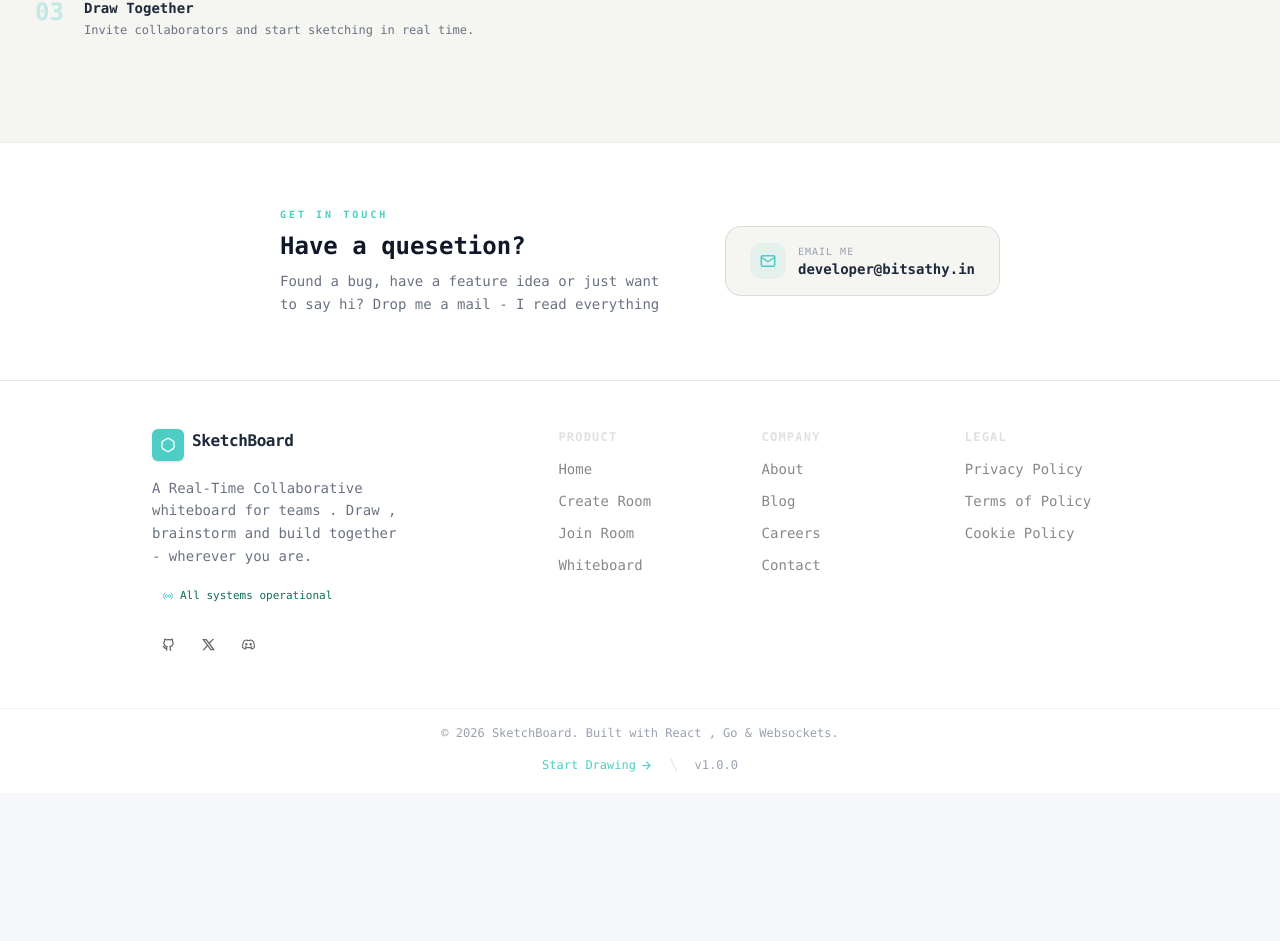
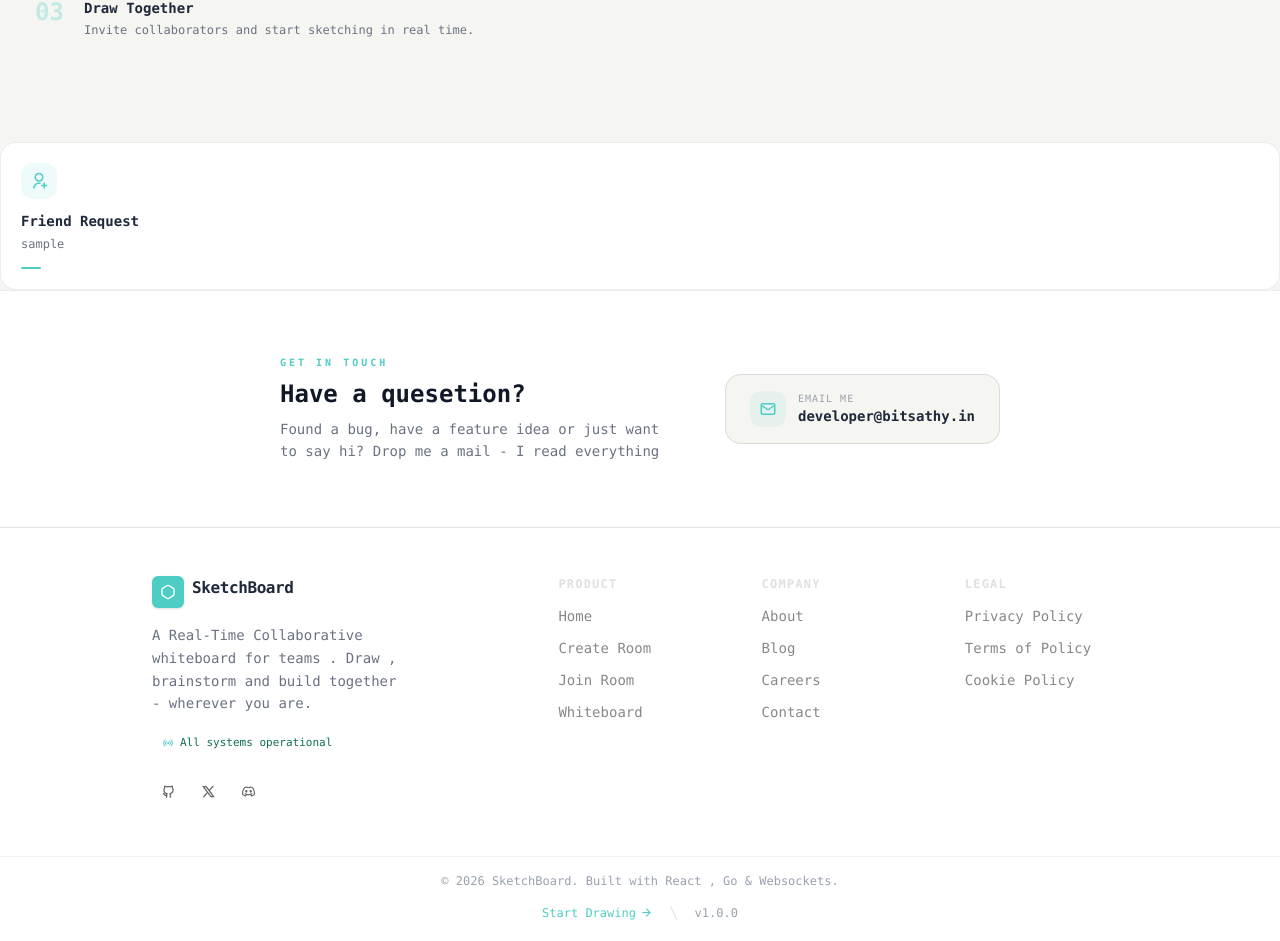
Before and after one commit to jaisondavid-m/collaborative-whiteBoard, a React (Vite) app in the folder client/: page /about in a window 1280 px wide. Shown: the part 1956-2897 px from the top of the page. Before the commit the page ends 2749 px from the top, so only its background shows below. Built offline with nearby package versions, Linux system fonts and the light colour scheme; no server answers; sample sign-in values are in the browser's storage.

Commit message:
wire framing friends feature section in about page

```diff
--- /dev/null
+++ b/client/src/Components/about/FriendCard.jsx
@@ -0,0 +1,33 @@
+import React from "react"
+
+function FriendCard({ Icon, title, desc, accent, delay }) {
+    return (
+        <div
+            className="group bg-white border border-black/[0.07] rounded-2xl p-5 flex flex-col gap-3 hover:shadow-md hover:-translate-y-1 transition-all
+            duration-300"
+            style={{
+                transitionDelay: `${delay}ms`
+            }}
+        >
+            <span
+                className="w-9 h-9 rounded-xl flex items-center justify-center"
+                style={{
+                    background: `${accent}18`,
+                    color: accent,
+                }}
+            >
+                <Icon size={18} />
+            </span>
+            <div>
+                <h3 className="text-sm font-semibold text-gray-800 mb-1" >{title}</h3>
+                <p className="text-xs text-gray-500 leading-relaxed" >{desc}</p>
+            </div>
+            <span
+                className="mt-auto w-5 h-0.5 rounded-full transition-all duration-300 group-hover:w-8"
+                style={{ background: accent }}
+            />
+        </div>
+    )
+}
+
+export default FriendCard
--- /dev/null
+++ b/client/src/Components/about/FriendsFeatureSection.jsx
@@ -0,0 +1,34 @@
+import React from "react"
+import FriendCard from "./FriendCard.jsx"
+import {
+    TbUsers, TbUserCheck,
+    TbUserX, TbBell,
+} from "react-icons/tb"
+import {
+    RiUserAddLine, RiShieldLine,
+} from "react-icons/ri"
+
+const FRIEND_FEATURES = [
+    {
+        Icon: RiUserAddLine,
+        title: "Friend Request",
+        desc: "sample",
+        accent: "#4ecdc4",
+    }
+]
+
+function FriendsFeatureSection() {
+    return (
+        <section>
+            {FRIEND_FEATURES.map((f, i) => (
+                <FriendCard
+                    key={f.title}
+                    {...f}
+                    delay={i * 80}
+                />
+            ))}
+        </section>
+    )
+}
+
+export default FriendsFeatureSection
--- a/client/src/Pages/About.jsx
+++ b/client/src/Pages/About.jsx
@@ -4,6 +4,8 @@ import { TbHexagon , TbArrowRight , TbBrandGithub , TbMail , TbUsers , TbPencil
 import { RiReactjsLine } from "react-icons/ri"
 import { SiGo } from "react-icons/si"
 import { HiOutlineSparkles } from "react-icons/hi2"
+
+import FriendsFeatureSection from "../Components/about/FriendsFeatureSection.jsx"
 
 function useFadeIn() {
     const ref = useRef(null)
@@ -204,6 +206,7 @@ function About() {
                     ))}
                 </div>
             </section>
+            <FriendsFeatureSection/>
             <section className="border-t border-black/[0.07] bg-white">
                 <div className="max-w-3xl mx-auto px-6 py-16">
                     <FadeSection className="flex flex-col sm:flex-row items-center justify-between gap-8">
@@ -229,6 +232,7 @@ function About() {
                     </FadeSection>
                 </div>
             </section>
+            {/* <FriendsFeatureSection/> */}
         </div>
     )
 }
```
